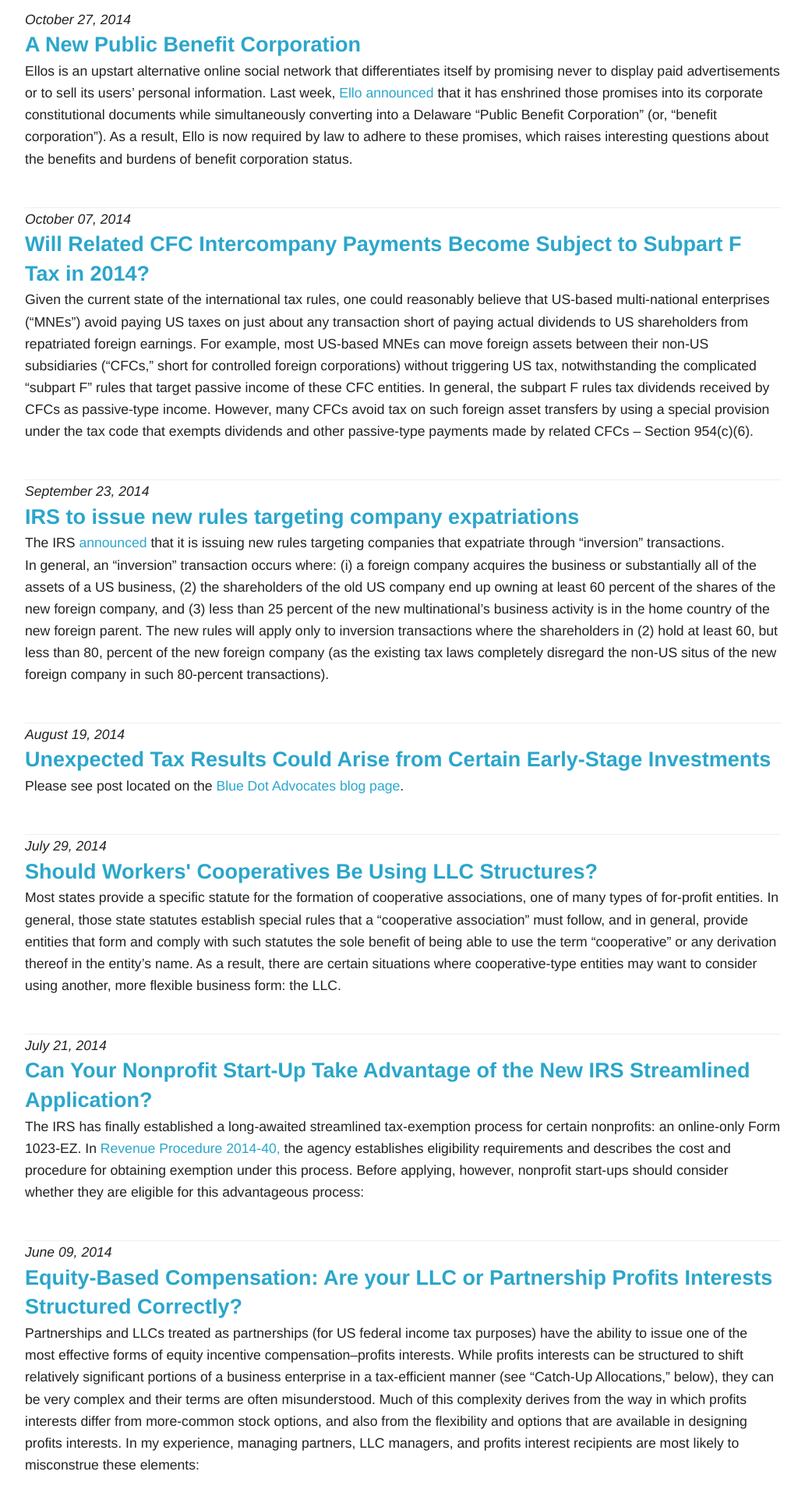
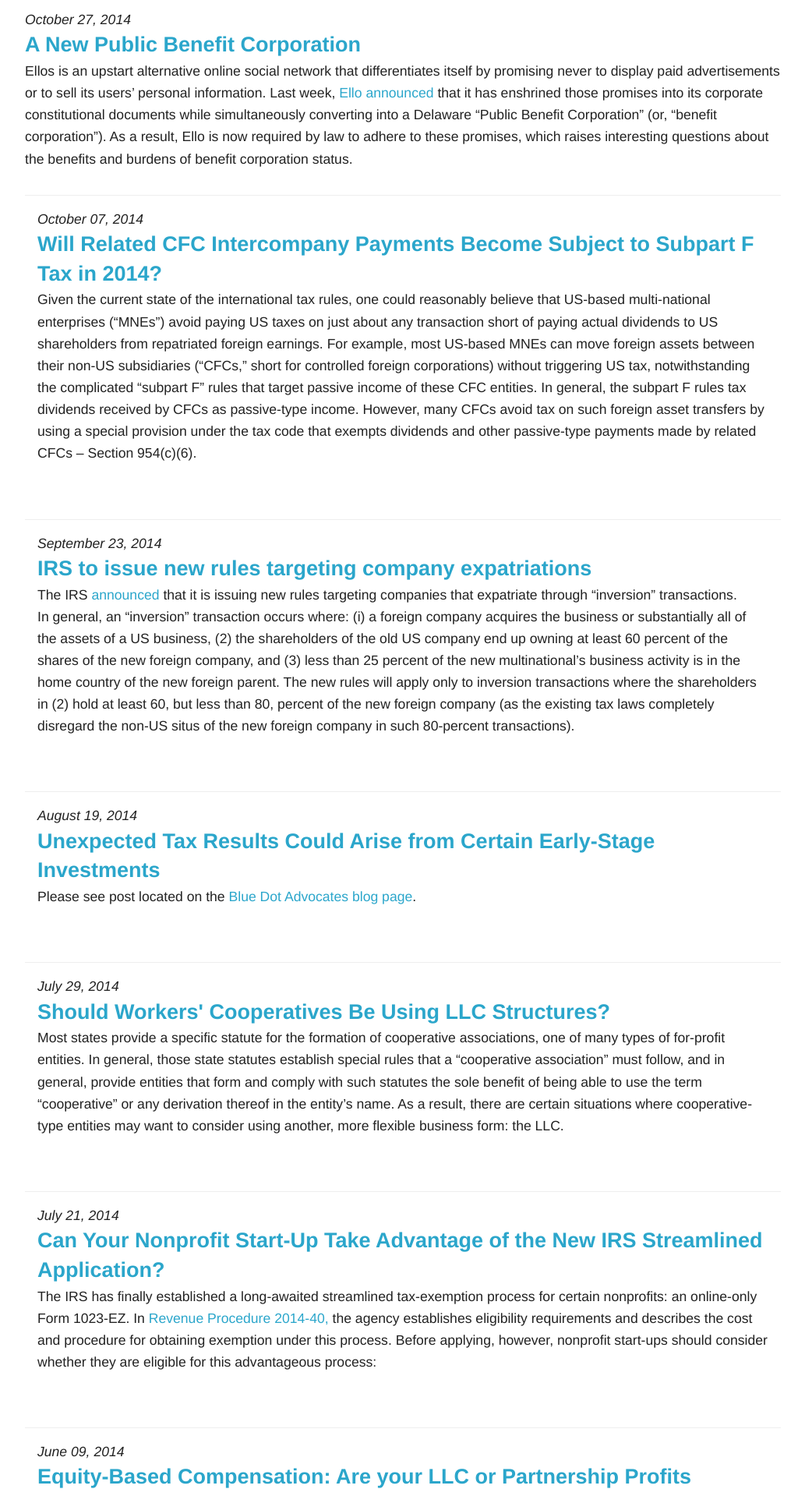
Before and after one commit to brianmik/bmaustinlaw, a Jekyll site: the page built from blog/index.html, in a window 1280 px wide. Shown: the part 333-2252 px from the top of the page at 78% size, without its empty margins (123-1156 px from the left). Built offline with Jekyll 4.4.1, drawn with Linux system fonts in a browser that asks for light colours; Markdown is read by kramdown in place of the engine named in the settings; comment, search, counter and statistics services are not loaded.

Commit message:
adding separator to blog index

```diff
--- a/css/main.css
+++ b/css/main.css
@@ -55,7 +55,8 @@
 
 .blog-posts li + li {
   border-top: 1px solid #eee;
-  margin-top: 3em;
+  margin-top: 2em;
+  padding: 1em;
 }
 
 .copyright {
```
